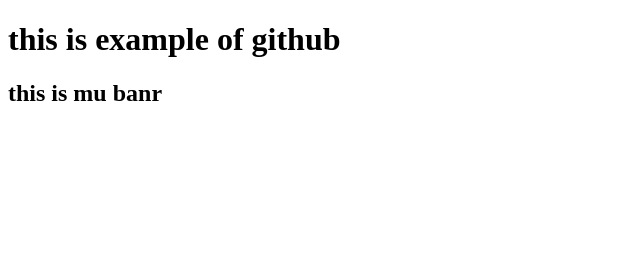
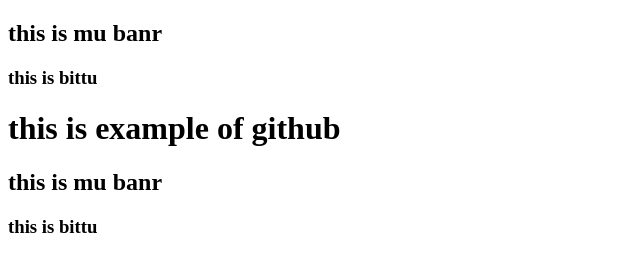
Before and after one commit to Mrabhhishek/spring-repos1, a plain HTML site: page index.html in a window 1280 px wide. Shown: the whole page, without its empty margins (0-640 px from the left). Drawn offline with Linux system fonts and the light colour scheme.

Commit message:
again update

```diff
--- a/index.html
+++ b/index.html
@@ -6,7 +6,10 @@
     <title>Document</title>
 </head>
 <body>
+    <h2>this is mu banr</h2>
+    <h3>this is bittu</h3>
     <h1>this is example of github</h1>
     <h2>this is mu banr</h2>
+    <h3>this is bittu</h3>
 </body>
 </html>
```
